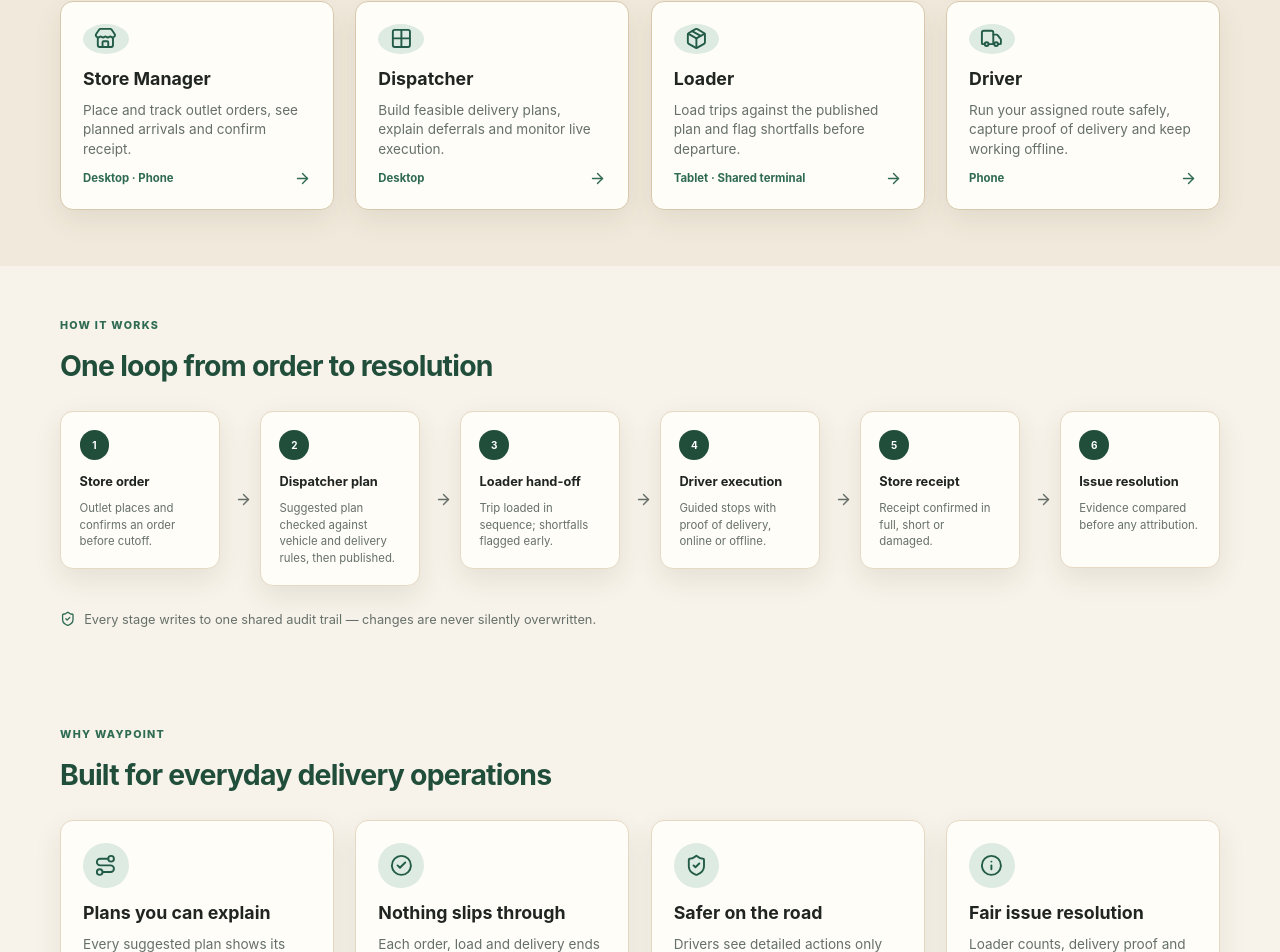
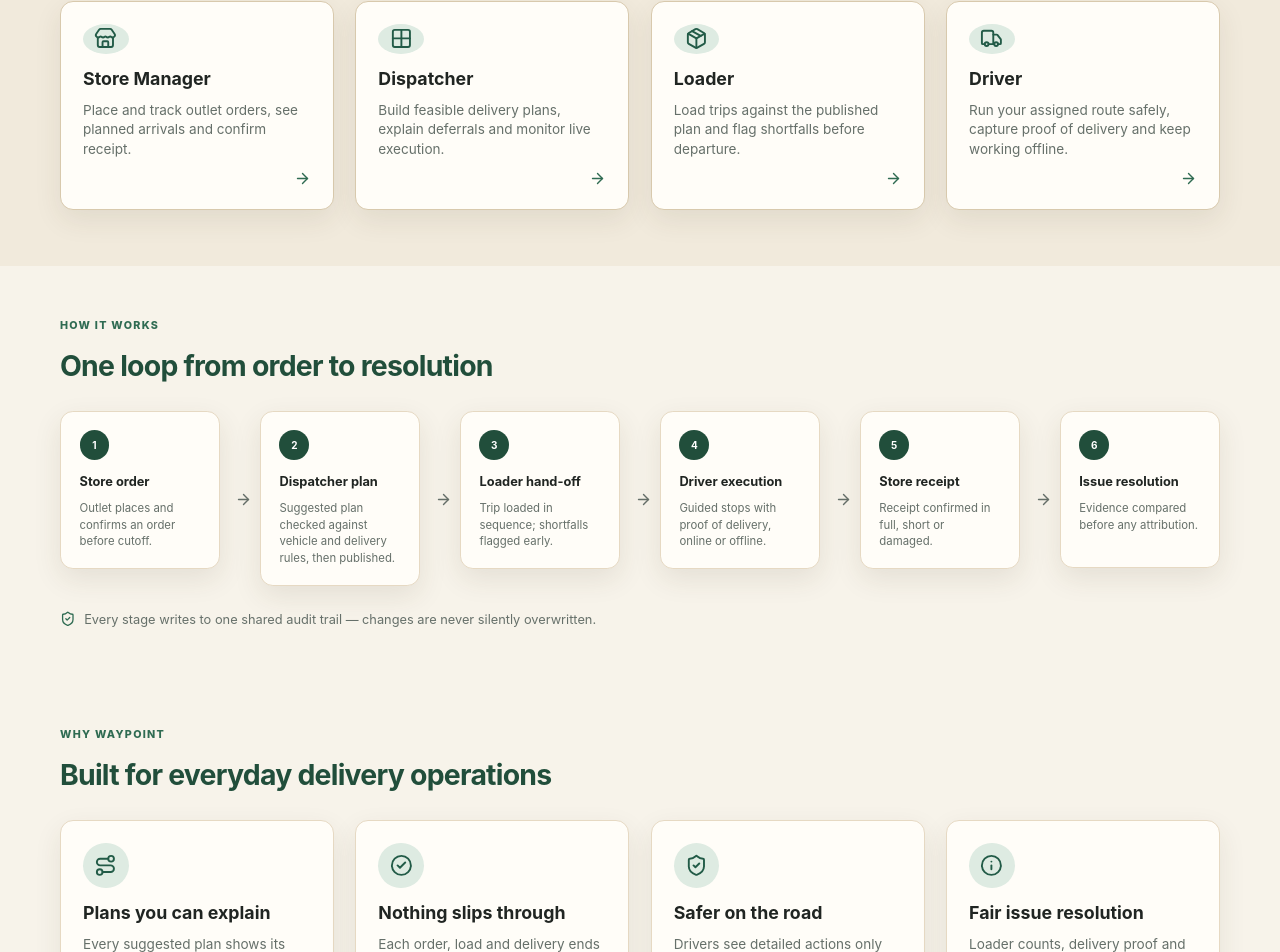
Before and after one commit to tithu018/1, a Next.js app in the folder apps/web/: page / in a window 1280 px wide. Shown: the part 912-1864 px from the top of the page. Built offline with nearby package versions, Linux system fonts and the light colour scheme.

Commit message:
Refine role card labels and arrows

```diff
--- a/apps/web/src/app/page.module.css
+++ b/apps/web/src/app/page.module.css
@@ -50,8 +50,7 @@
 .roleCard:hover .circleIcon, .benefitGrid article:hover .circleIcon { transform: scale(1.04); }
 .roleCard h3, .benefitGrid h3 { margin: clamp(10px,1vw,18px) 0 0; color: #202522; font-size: clamp(15px,1.39vw,25px); line-height: 1.35; }
 .roleCard p, .benefitGrid p { margin: clamp(8px,.78vw,14px) 0 clamp(10px,.78vw,14px); color: #66706a; font-size: clamp(11px,1.06vw,19px); line-height: 1.45; }
-.roleCard > div { display: flex; width: 100%; align-items: center; justify-content: space-between; margin-top: auto; color: #2f6b52; }
-.roleCard b { font-size: clamp(10px,.89vw,16px); }
+.roleCard > div { display: flex; width: 100%; align-items: center; justify-content: flex-end; margin-top: auto; color: #2f6b52; }
 .roleCard > div svg { width: clamp(17px,1.33vw,24px); height: clamp(17px,1.33vw,24px); transition: transform 180ms ease; }
 .roleCard:hover > div svg { transform: translateX(3px); }
 .workflowSection, .whySection { background: #f7f3ea; }
--- a/apps/web/src/app/page.tsx
+++ b/apps/web/src/app/page.tsx
@@ -22,16 +22,15 @@ import styles from "./page.module.css";
 type RoleCard = {
   title: string;
   description: string;
-  device: string;
   role: string;
   icon: LucideIcon;
 };
 
 const roles: RoleCard[] = [
-  { title: "Store Manager", description: "Place and track outlet orders, see planned arrivals and confirm receipt.", device: "Desktop · Phone", role: "store_manager", icon: Store },
-  { title: "Dispatcher", description: "Build feasible delivery plans, explain deferrals and monitor live execution.", device: "Desktop", role: "dispatcher", icon: Grid2X2 },
-  { title: "Loader", description: "Load trips against the published plan and flag shortfalls before departure.", device: "Tablet · Shared terminal", role: "loader", icon: Package },
-  { title: "Driver", description: "Run your assigned route safely, capture proof of delivery and keep working offline.", device: "Phone", role: "driver", icon: Truck }
+  { title: "Store Manager", description: "Place and track outlet orders, see planned arrivals and confirm receipt.", role: "store_manager", icon: Store },
+  { title: "Dispatcher", description: "Build feasible delivery plans, explain deferrals and monitor live execution.", role: "dispatcher", icon: Grid2X2 },
+  { title: "Loader", description: "Load trips against the published plan and flag shortfalls before departure.", role: "loader", icon: Package },
+  { title: "Driver", description: "Run your assigned route safely, capture proof of delivery and keep working offline.", role: "driver", icon: Truck }
 ];
 
 const platformFeatures = [
@@ -113,12 +112,12 @@ export default function HomePage() {
         <h2>Four roles. One shared system.</h2>
         <p className={styles.sectionLead}>Each role signs in to its own workspace, with the same status vocabulary, data and audit trail.</p>
         <div className={styles.roleGrid}>
-          {roles.map(({ title, description, device, role, icon: Icon }) => (
+          {roles.map(({ title, description, role, icon: Icon }) => (
             <Link href={`/sign-in?role=${role}`} key={title} className={styles.roleCard}>
               <span className={styles.circleIcon}><Icon aria-hidden="true" /></span>
               <h3>{title}</h3>
               <p>{description}</p>
-              <div><b>{device}</b><ArrowRight aria-hidden="true" /></div>
+              <div><ArrowRight aria-hidden="true" /></div>
             </Link>
           ))}
         </div>
--- a/apps/web/src/app/sign-in/page.tsx
+++ b/apps/web/src/app/sign-in/page.tsx
@@ -1,5 +1,5 @@
 import { APP_NAME, roleLabels, type UserRole, userRoles } from "@waypoint/domain";
-import { ArrowLeft, Grid2X2, Info, Package, Store, Truck, type LucideIcon } from "lucide-react";
+import { ArrowLeft, ArrowRight, Grid2X2, Info, Package, Store, Truck, type LucideIcon } from "lucide-react";
 import Image from "next/image";
 import Link from "next/link";
 import { signIn } from "./actions";
@@ -74,6 +74,7 @@ function RoleChooser() {
               <span className={styles.roleIcon}><Icon aria-hidden="true" /></span>
               <h2>{roleLabels[item]}</h2>
               <p>{roleCopy[item].detail}</p>
+              <ArrowRight className={styles.roleArrow} aria-hidden="true" />
             </Link>
           );
         })}
--- a/apps/web/src/app/sign-in/sign-in.module.css
+++ b/apps/web/src/app/sign-in/sign-in.module.css
@@ -93,6 +93,8 @@
 .roleIcon svg { width: clamp(19px,1.78vw,32px); height: clamp(19px,1.78vw,32px); stroke-width: 2; }
 .role h2 { margin: 0 0 clamp(8px,.78vw,14px); color: #202522; font-size: clamp(18px,1.39vw,25px); line-height: 1.3; }
 .role p { margin: 0 0 clamp(10px,.78vw,14px); color: #66706a; font-size: clamp(11px,1.06vw,19px); line-height: 1.45; }
+.roleArrow { position: absolute; right: clamp(16px,1.72vw,31px); bottom: clamp(16px,1.72vw,31px); width: clamp(17px,1.33vw,24px); height: clamp(17px,1.33vw,24px); color: #2f6b52; transition: transform 180ms ease; }
+.role:hover .roleArrow { transform: translateX(4px); }
 .roleHelp { display: grid; width: min(calc(100% - 120px),800px); grid-template-columns: clamp(18px,1.34vw,24px) 1fr; gap: clamp(10px,.89vw,16px); margin: clamp(40px,3.62vw,65px) auto 0; padding: clamp(12px,1vw,18px) clamp(14px,1.67vw,30px); border: 1px solid #2f6b52; border-radius: clamp(10px,.78vw,14px); background: #f1eadc; box-shadow: 0 10px 28px rgba(59,50,34,.06); }
 .roleHelp > svg { width: clamp(16px,1.22vw,22px); height: clamp(16px,1.22vw,22px); color: #2f6b52; }
 .roleHelp p { display: grid; gap: clamp(4px,.44vw,8px); margin: 0; color: #202522; font-size: clamp(11px,1vw,18px); line-height: 1.45; }
@@ -101,7 +103,7 @@
 @media (max-width: 900px) { .grid { width: min(calc(100% - 64px),760px); grid-template-columns: repeat(2,minmax(0,1fr)); } .roleHelp { width: min(calc(100% - 64px),480px); margin-bottom: 40px; } }
 @media (max-width: 560px) { .chooserTop { height: 64px; padding: 0 20px; } .chooserTop .wordmark { padding-left: 0; } .wordmark span { display: inline; } .chooserIntro { margin-top: 38px; } .grid { width: calc(100% - 40px); grid-template-columns: minmax(0,1fr); } .roleHelp { width: calc(100% - 40px); margin-top: 26px; } }
 
-@media (prefers-reduced-motion: reduce) { .chooserIntro, .role { animation: none; } .backHome, .role, .roleIcon { transition: none; } }
+@media (prefers-reduced-motion: reduce) { .chooserIntro, .role { animation: none; } .backHome, .role, .roleIcon, .roleArrow { transition: none; } }
 
 @keyframes chooserReveal {
   from { opacity: 0; transform: translateY(7px); }
```
